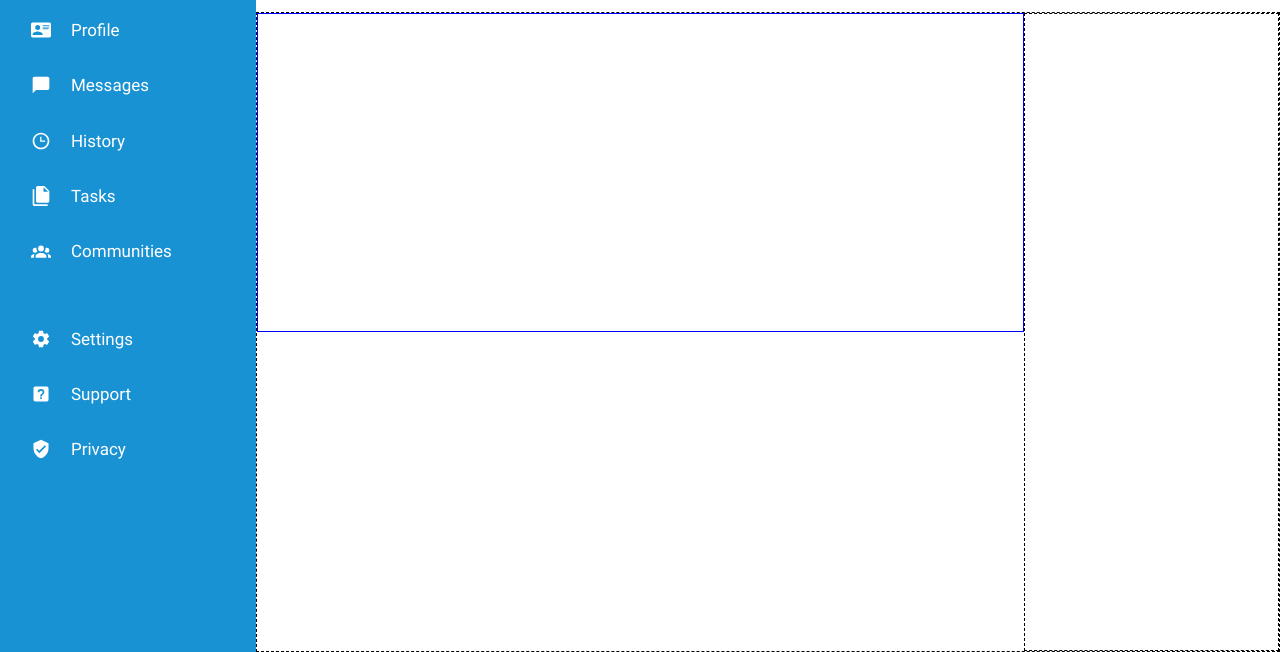
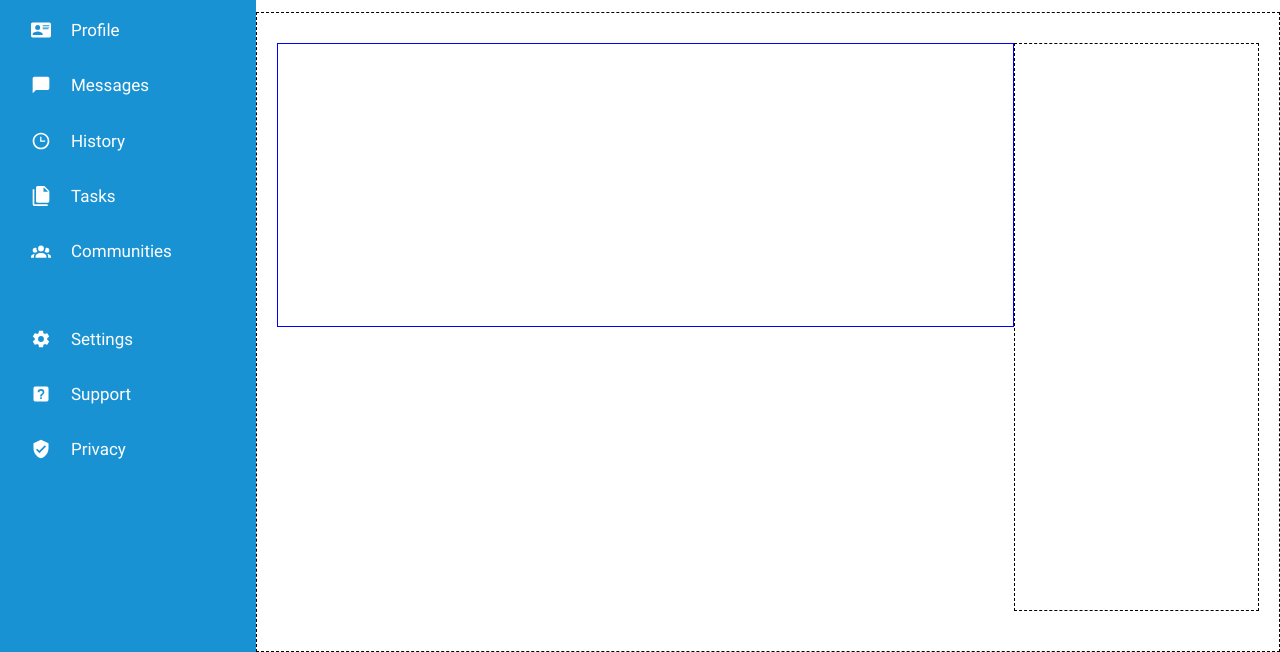
Before and after one commit to AvinashLikesToLearnNewStuff/admin-dashboard-project, a website: page index.html in a window 1280 px wide. Shown: the part 148-800 px from the top of the page. Drawn offline with Linux system fonts and the light colour scheme.

Commit message:
gave padding to the body

```diff
--- a/style.css
+++ b/style.css
@@ -186,6 +186,7 @@ font-weight: bold;
   display:grid;
   grid-template-columns: 3fr 1fr;
   grid-template-rows:1fr 1fr;
+padding: 30px 20px 40px 20px;
 grid-template-areas: "body right""body right";
 }
 
```
